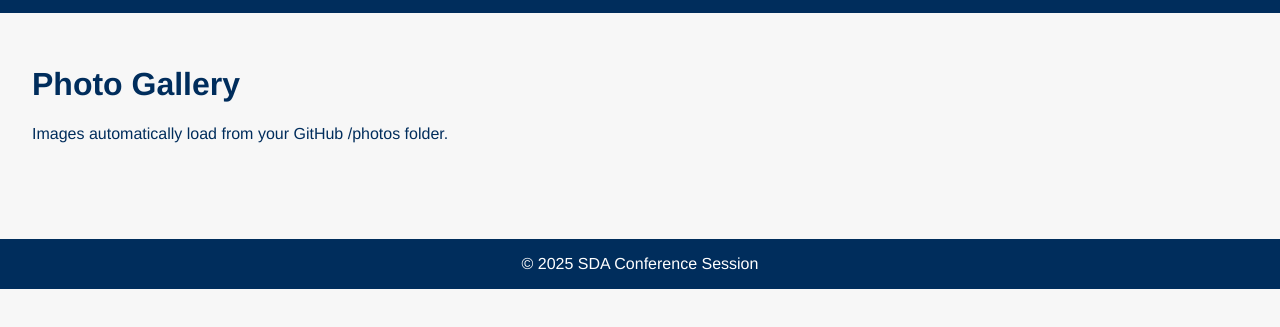
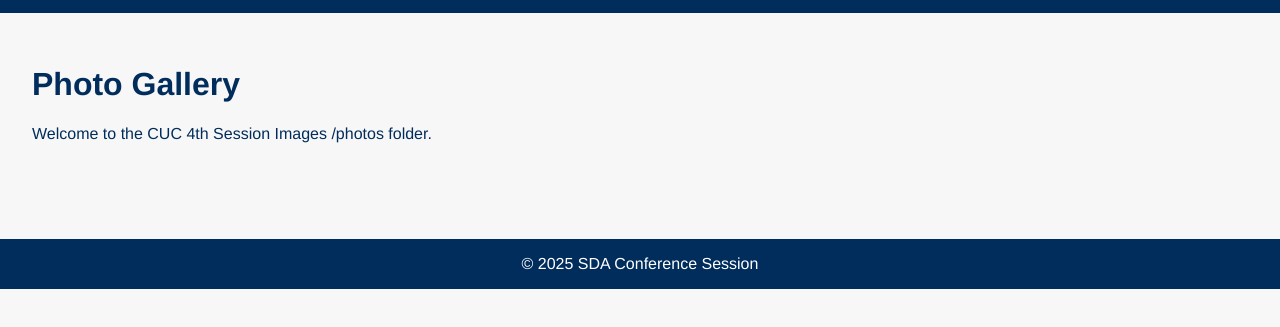
Before and after one commit to cuc-adventist/conference-session-site, a plain HTML site: page gallery.html in a window 1280 px wide. Shown: the part 59-386 px from the top of the page. Drawn offline with Linux system fonts and the light colour scheme; no server answers.

Commit message:
Update gallery.html

```diff
--- a/gallery.html
+++ b/gallery.html
@@ -15,7 +15,7 @@
 </header>
 <div class='container'>
 <h1>Photo Gallery</h1>
-<p>Images automatically load from your GitHub /photos folder.</p>
+<p>Welcome to the CUC 4th Session Images /photos folder.</p>
 <div id="gallery" style="display:grid;grid-template-columns:repeat(auto-fill,minmax(200px,1fr));gap:10px;"></div>
 <script src="gallery.js"></script>
 </div><footer>© 2025 SDA Conference Session</footer></body></html>
```
